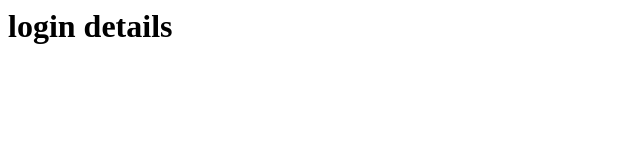
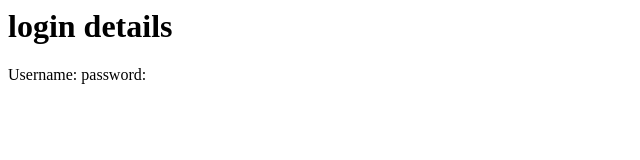
Before and after one commit to FAZYCP/git-learning, a plain HTML site: page login.html in a window 1280 px wide. Shown: the whole page, without its empty margins (0-640 px from the left). Drawn offline with Linux system fonts and the light colour scheme.

Commit message:
Updated login

```diff
--- a/login.html
+++ b/login.html
@@ -4,5 +4,8 @@
   </head>
   <body>
     <h1>login details</h1>
+    Username:
+    password:
+  </body>
   </body>
 </html>
```
